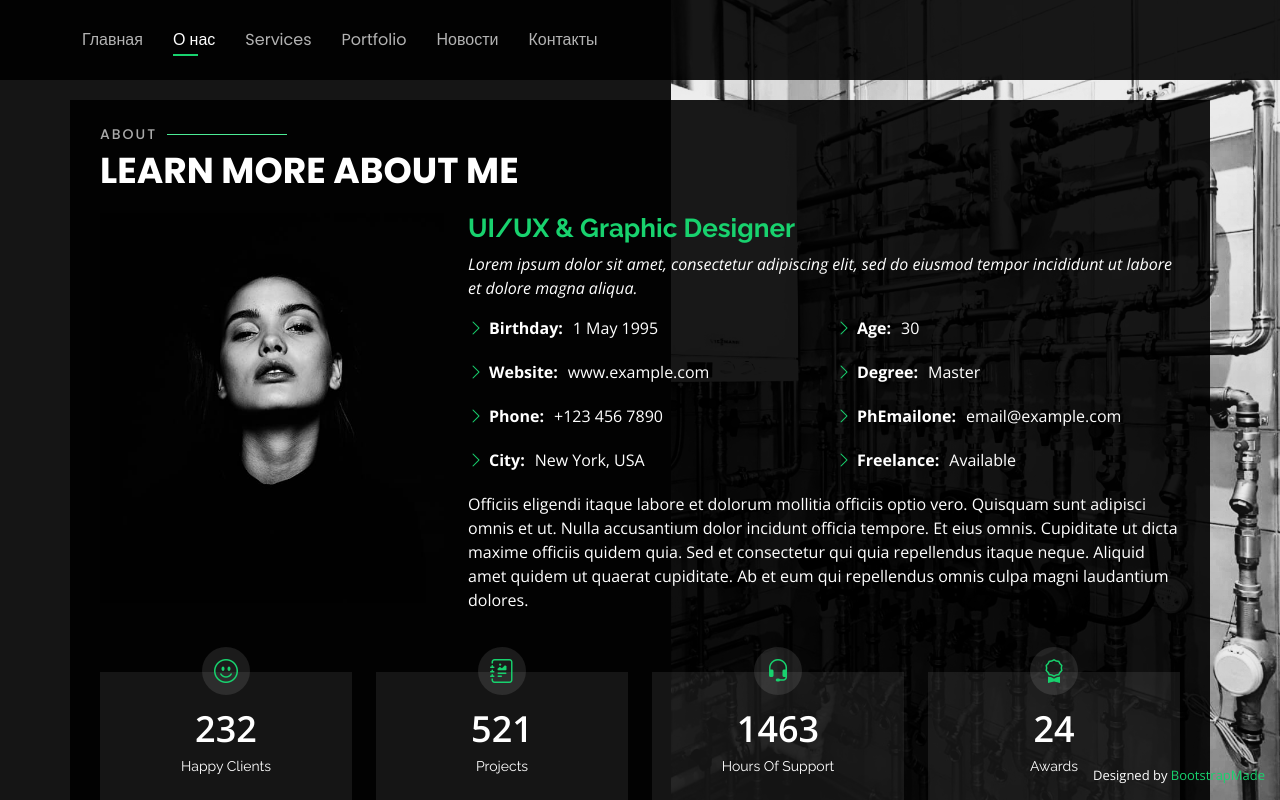
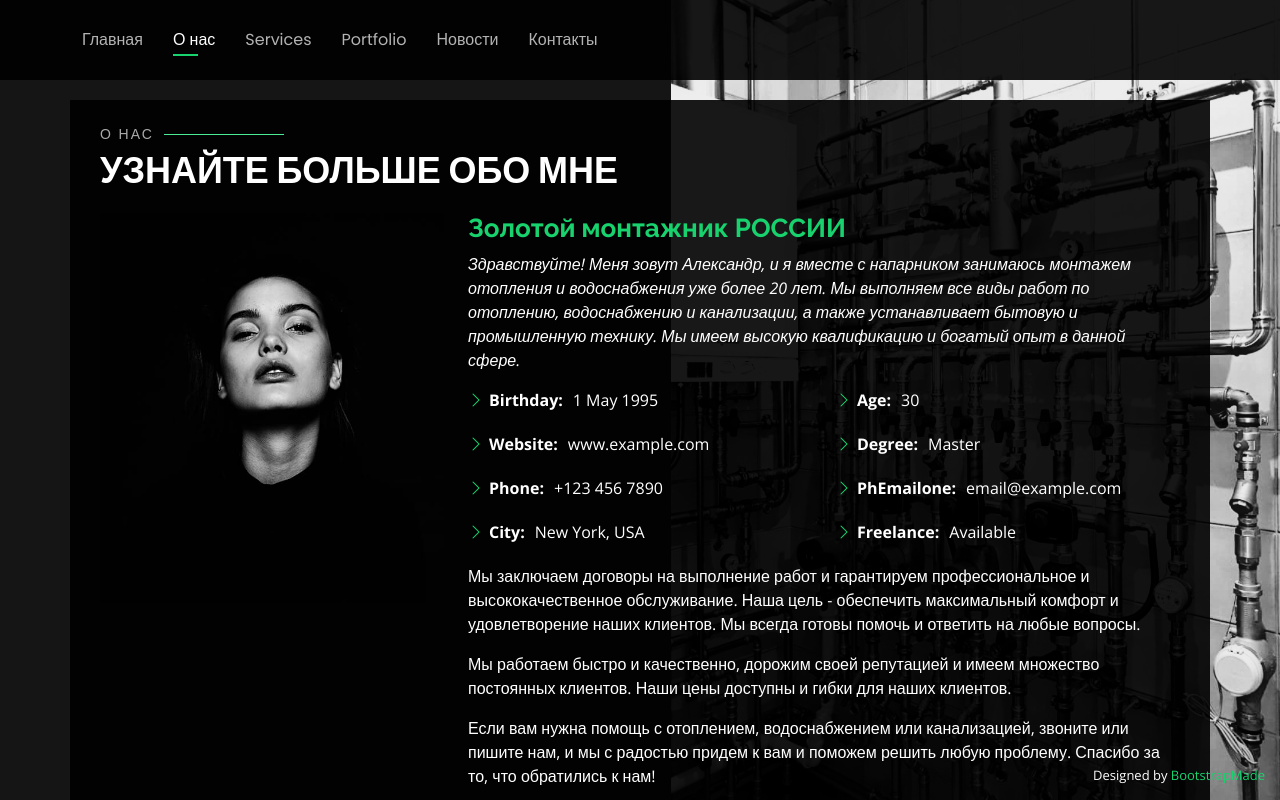
Before and after one commit to AlexKur161/Spb, a plain HTML site: page index.html in a window 1280 px wide. Both pictures are taken after a click on the link "О нас". Shown: the top 800 px of the page. Drawn offline with nearby package versions, Linux system fonts and the light colour scheme.

Commit message:
Update index.html

```diff
--- a/index.html
+++ b/index.html
@@ -78,8 +78,8 @@
     <div class="about-me container">
 
       <div class="section-title">
-        <h2>About</h2>
-        <p>Learn more about me</p>
+        <h2>О нас</h2>
+        <p>УЗНАЙТЕ БОЛЬШЕ ОБО МНЕ</p>
       </div>
 
       <div class="row">
@@ -87,10 +87,9 @@
           <img src="assets/img/me.jpg" class="img-fluid" alt="">
         </div>
         <div class="col-lg-8 pt-4 pt-lg-0 content" data-aos="fade-left">
-          <h3>UI/UX &amp; Graphic Designer</h3>
+          <h3>Золотой монтажник РОССИИ</h3>
           <p class="fst-italic">
-            Lorem ipsum dolor sit amet, consectetur adipiscing elit, sed do eiusmod tempor incididunt ut labore et dolore
-            magna aliqua.
+            Здравствуйте! Меня зовут Александр, и я вместе с напарником занимаюсь монтажем отопления и водоснабжения уже более 20 лет. Мы  выполняем все виды работ по отоплению, водоснабжению и канализации, а также устанавливает бытовую и промышленную технику. Мы имеем высокую квалификацию и богатый опыт в данной сфере.
           </p>
           <div class="row">
             <div class="col-lg-6">
@@ -111,8 +110,13 @@
             </div>
           </div>
           <p>
-            Officiis eligendi itaque labore et dolorum mollitia officiis optio vero. Quisquam sunt adipisci omnis et ut. Nulla accusantium dolor incidunt officia tempore. Et eius omnis.
-            Cupiditate ut dicta maxime officiis quidem quia. Sed et consectetur qui quia repellendus itaque neque. Aliquid amet quidem ut quaerat cupiditate. Ab et eum qui repellendus omnis culpa magni laudantium dolores.
+            Мы заключаем договоры на выполнение работ и гарантируем профессиональное и высококачественное обслуживание. Наша цель - обеспечить максимальный комфорт и удовлетворение наших клиентов. Мы всегда готовы помочь и ответить на любые вопросы.
+          </p>
+          <p>
+            Мы работаем быстро и качественно, дорожим своей репутацией и имеем множество постоянных клиентов. Наши цены доступны и гибки для наших клиентов.
+          </p>
+          <p>
+            Если вам нужна помощь с отоплением, водоснабжением или канализацией, звоните или пишите нам, и мы с радостью придем к вам и поможем решить любую проблему. Спасибо за то, что обратились к нам!
           </p>
         </div>
       </div>
@@ -128,7 +132,7 @@
           <div class="count-box">
             <i class="bi bi-emoji-smile"></i>
             <span data-purecounter-start="0" data-purecounter-end="232" data-purecounter-duration="1" class="purecounter"></span>
-            <p>Happy Clients</p>
+            <p>Довольных клиентов</p>
           </div>
         </div>
 
@@ -136,7 +140,7 @@
           <div class="count-box">
             <i class="bi bi-journal-richtext"></i>
             <span data-purecounter-start="0" data-purecounter-end="521" data-purecounter-duration="1" class="purecounter"></span>
-            <p>Projects</p>
+            <p>Установленных котлов</p>
           </div>
         </div>
 
@@ -144,7 +148,7 @@
           <div class="count-box">
             <i class="bi bi-headset"></i>
             <span data-purecounter-start="0" data-purecounter-end="1463" data-purecounter-duration="1" class="purecounter"></span>
-            <p>Hours Of Support</p>
+            <p>Часов работы</p>
           </div>
         </div>
 
@@ -152,7 +156,7 @@
           <div class="count-box">
             <i class="bi bi-award"></i>
             <span data-purecounter-start="0" data-purecounter-end="24" data-purecounter-duration="1" class="purecounter"></span>
-            <p>Awards</p>
+            <p>Сертификата</p>
           </div>
         </div>
 
@@ -161,7 +165,7 @@
     </div><!-- End Counts -->
 
     <!-- ======= Skills  ======= -->
-    <div class="skills container">
+    <!-- <div class="skills container">
 
       <div class="section-title">
         <h2>Skills</h2>
@@ -221,10 +225,11 @@
 
       </div>
 
-    </div><!-- End Skills -->
+    </div> -->
+    <!-- End Skills -->
 
     <!-- ======= Interests ======= -->
-    <div class="interests container">
+    <!-- <div class="interests container">
 
       <div class="section-title">
         <h2>Interests</h2>
@@ -305,10 +310,11 @@
         </div>
       </div>
 
-    </div><!-- End Interests -->
+    </div> -->
+    <!-- End Interests -->
 
     <!-- ======= Testimonials ======= -->
-    <div class="testimonials container">
+    <!-- <div class="testimonials container">
 
       <div class="section-title">
         <h2>Testimonials</h2>
@@ -328,8 +334,9 @@
               <h3>Saul Goodman</h3>
               <h4>Ceo &amp; Founder</h4>
             </div>
-          </div><!-- End testimonial item -->
-
+          </div> -->
+          <!-- End testimonial item -->
+<!--
           <div class="swiper-slide">
             <div class="testimonial-item">
               <p>
@@ -341,9 +348,10 @@
               <h3>Sara Wilsson</h3>
               <h4>Designer</h4>
             </div>
-          </div><!-- End testimonial item -->
+          </div> -->
+          <!-- End testimonial item -->
 
-          <div class="swiper-slide">
+          <!-- <div class="swiper-slide">
             <div class="testimonial-item">
               <p>
                 <i class="bx bxs-quote-alt-left quote-icon-left"></i>
@@ -354,8 +362,9 @@
               <h3>Jena Karlis</h3>
               <h4>Store Owner</h4>
             </div>
-          </div><!-- End testimonial item -->
-
+          </div> -->
+          <!-- End testimonial item -->
+<!--
           <div class="swiper-slide">
             <div class="testimonial-item">
               <p>
@@ -367,9 +376,10 @@
               <h3>Matt Brandon</h3>
               <h4>Freelancer</h4>
             </div>
-          </div><!-- End testimonial item -->
+          </div> -->
+          <!-- End testimonial item -->
 
-          <div class="swiper-slide">
+          <!-- <div class="swiper-slide">
             <div class="testimonial-item">
               <p>
                 <i class="bx bxs-quote-alt-left quote-icon-left"></i>
@@ -380,8 +390,9 @@
               <h3>John Larson</h3>
               <h4>Entrepreneur</h4>
             </div>
-          </div><!-- End testimonial item -->
-
+          </div> -->
+          <!-- End testimonial item -->
+<!--
         </div>
         <div class="swiper-pagination"></div>
       </div>
@@ -390,7 +401,8 @@
 
       </div>
 
-    </div><!-- End Testimonials  -->
+    </div> -->
+    <!-- End Testimonials  -->
 
   </section><!-- End About Section -->
 
```
